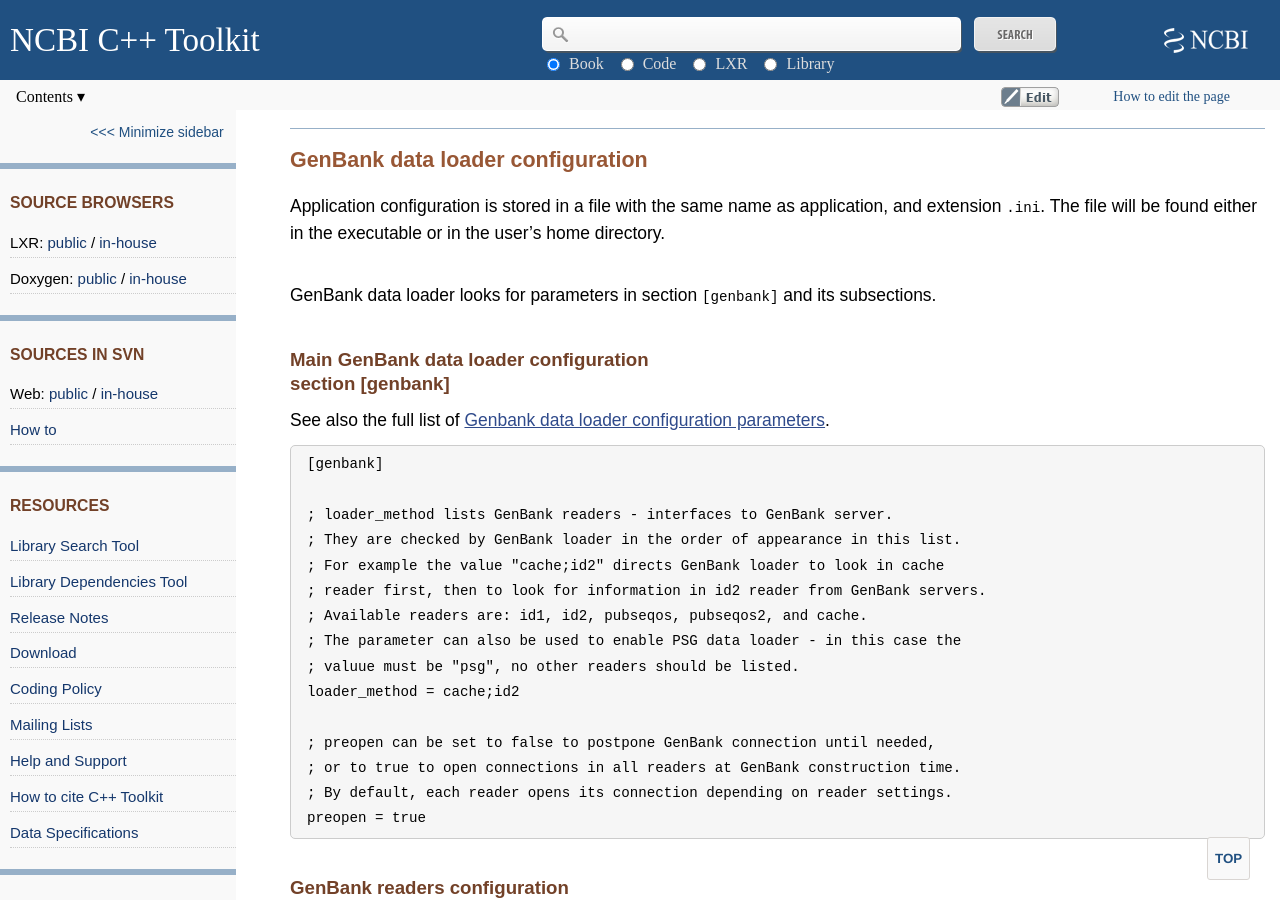
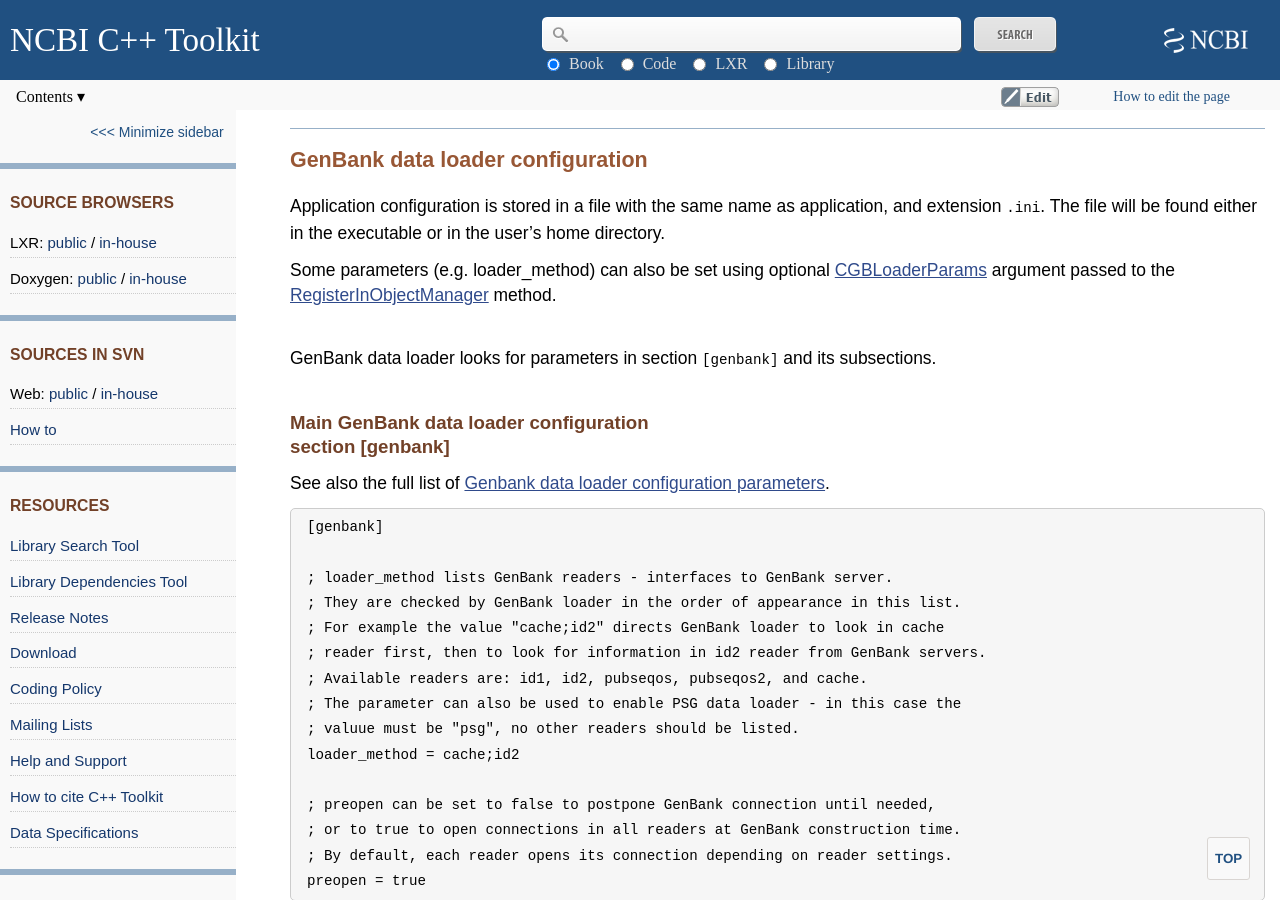
Before and after one commit to ncbi/cxx-toolkit, a Jekyll site: the page built from pages/ch_objmgr_dtld.md, in a window 1280 px wide and 900 px high, scrolled down 1408 px. Built offline with Jekyll 4.4.1, drawn with Linux system fonts in a browser that asks for light colours.

Commit message:
Mention CGBLoaderParams usage. JIRA OMDM-45

```diff
--- a/pages/ch_objmgr_dtld.md
+++ b/pages/ch_objmgr_dtld.md
@@ -60,6 +60,8 @@
 ---------------------------------
 
 Application configuration is stored in a file with the same name as application, and extension `.ini`. The file will be found either in the executable or in the user's home directory.
+
+Some parameters (e.g. loader_method) can also be set using optional [CGBLoaderParams](https://www.ncbi.nlm.nih.gov/IEB/ToolBox/CPP_DOC/lxr/ident?i=CGBLoaderParams) argument passed to the [RegisterInObjectManager](https://www.ncbi.nlm.nih.gov/IEB/ToolBox/CPP_DOC/lxr/ident?i=RegisterInObjectManager) method.
 
 <br/>GenBank data loader looks for parameters in section `[genbank]` and its subsections.
 
```
